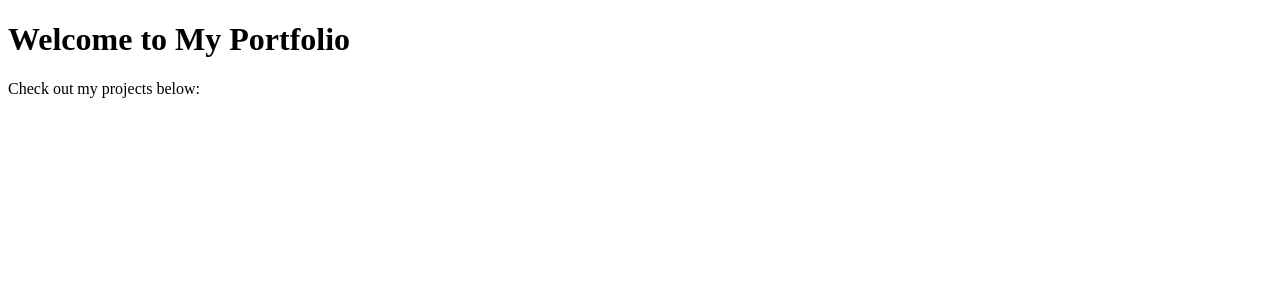
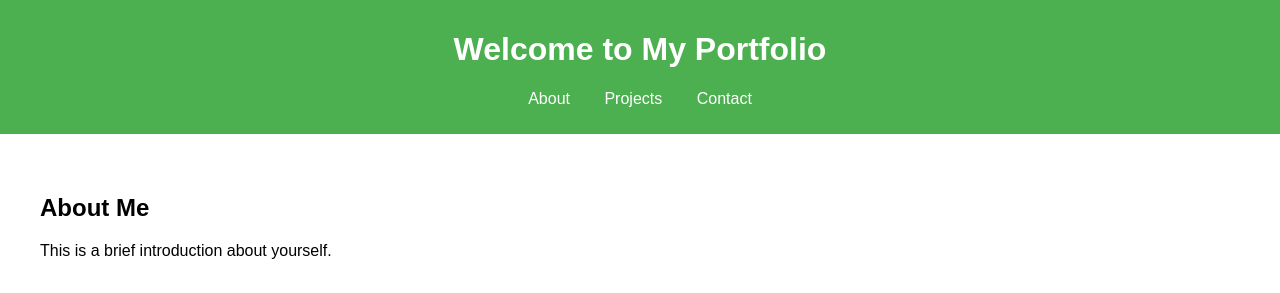
Before and after one commit to Raghudharahas/My_Portfolio, a Flask app: page / in a window 1280 px wide. Shown: the top 293 px of the page. Before the commit the page ends 98 px from the top, so only its background shows below. Run offline with Flask 3, Linux system fonts and the light colour scheme.

Commit message:
html and css

```diff
--- /dev/null
+++ b/static/css/styles.css
@@ -0,0 +1,42 @@
+body {
+    font-family: Arial, sans-serif;
+    margin: 0;
+    padding: 0;
+}
+
+header {
+    background-color: #4CAF50; /* Green background */
+    color: white;
+    padding: 10px 20px; /* Padding around the header */
+    text-align: center;
+}
+
+nav ul {
+    list-style-type: none; /* Remove bullet points */
+    padding: 0;
+}
+
+nav ul li {
+    display: inline; /* Display items in a line */
+    margin: 0 15px; /* Space between links */
+}
+
+nav ul li a {
+    color: white;
+    text-decoration: none; /* Remove underline */
+}
+
+section {
+    padding: 20px;
+    margin: 20px;
+}
+
+footer {
+    text-align: center;
+    padding: 10px 0;
+    background-color: #333; /* Dark footer background */
+    color: white;
+    position: relative;
+    bottom: 0;
+    width: 100%;
+}
--- a/templates/index.html
+++ b/templates/index.html
@@ -4,10 +4,38 @@
     <meta charset="UTF-8">
     <meta name="viewport" content="width=device-width, initial-scale=1.0">
     <title>My Portfolio</title>
+    <link rel="stylesheet" href="styles.css"> <!-- Link to your CSS file -->
 </head>
 <body>
-    <h1>Welcome to My Portfolio</h1>
-    <p>Check out my projects below:</p>
-    <!-- Add links to your projects here -->
+    <header>
+        <h1>Welcome to My Portfolio</h1>
+        <nav>
+            <ul>
+                <li><a href="#about">About</a></li>
+                <li><a href="#projects">Projects</a></li>
+                <li><a href="#contact">Contact</a></li>
+            </ul>
+        </nav>
+    </header>
+
+    <main>
+        <section id="about">
+            <h2>About Me</h2>
+            <p>This is a brief introduction about yourself.</p>
+        </section>
+        <section id="projects">
+            <h2>My Projects</h2>
+            <p>Here are some of the projects I've worked on:</p>
+            <img src="images/my-project-image.jpg" alt="Project Image"> <!-- Example image -->
+        </section>
+        <section id="contact">
+            <h2>Contact Me</h2>
+            <p>Feel free to reach out!</p>
+        </section>
+    </main>
+
+    <footer>
+        <p>&copy; 2024 My Portfolio</p>
+    </footer>
 </body>
 </html>
```
